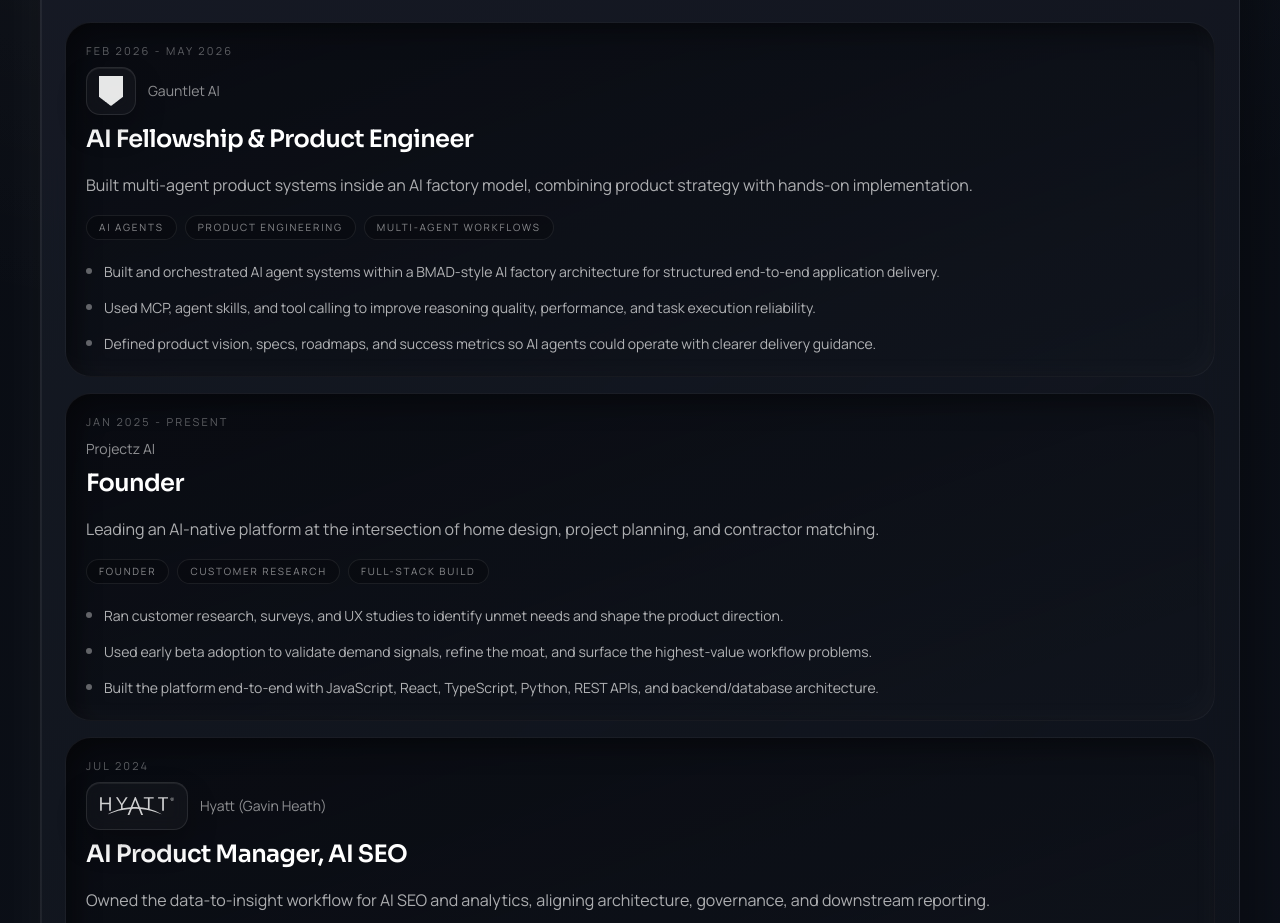
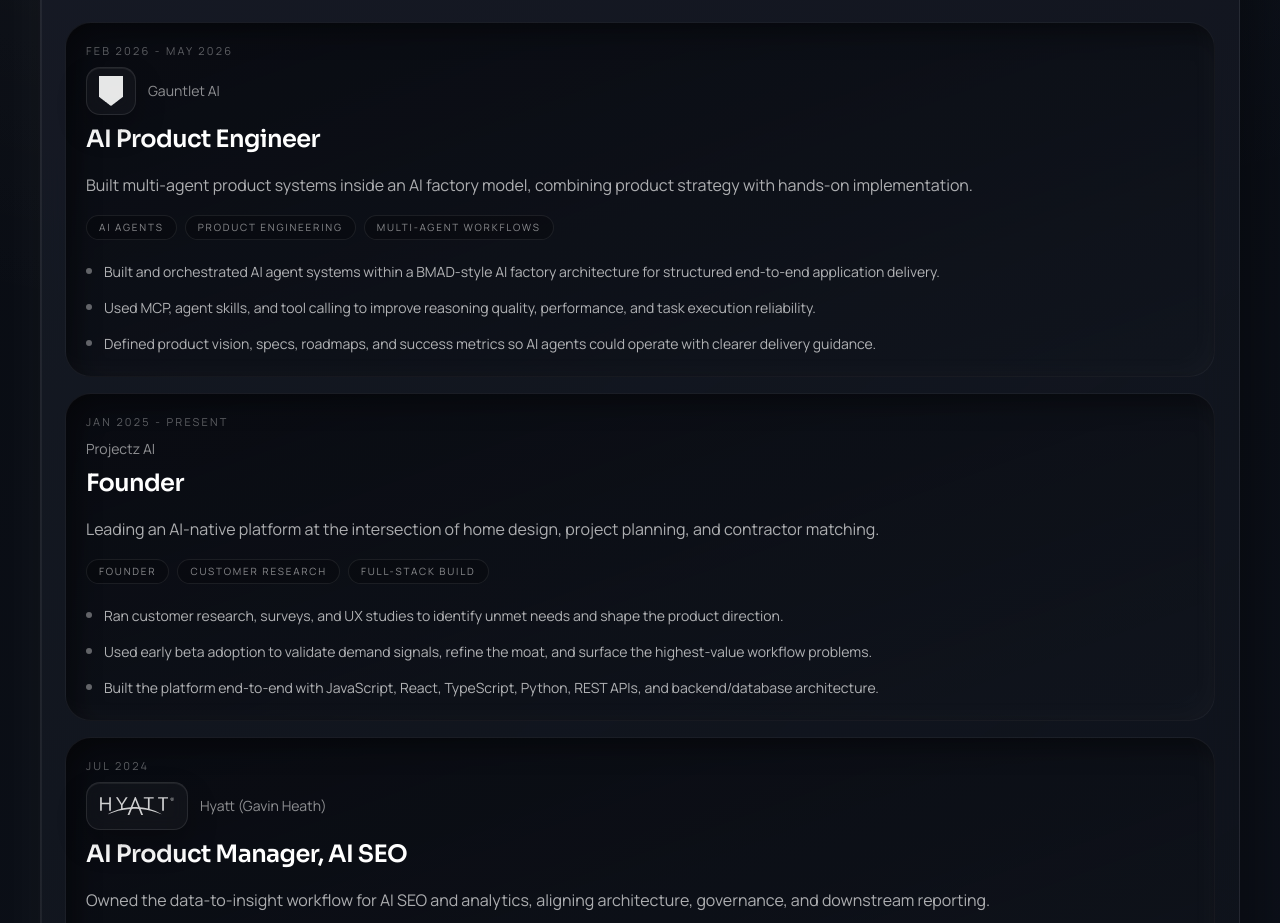
Before and after one commit to StefanoCaruso456/portfolio, a Next.js app: page / in a window 1280 px wide. Shown: the part 1840-2763 px from the top of the page. Built offline with nearby package versions, Linux system fonts and the light colour scheme.

Commit message:
Update Gauntlet AI role title

```diff
--- a/data/resume.ts
+++ b/data/resume.ts
@@ -31,7 +31,7 @@
 export const resumeRoles: ResumeRole[] = [
   {
     company: "Gauntlet AI",
-    title: "AI Fellowship & Product Engineer",
+    title: "AI Product Engineer",
     period: "Feb 2026 - May 2026",
     context:
       "Built multi-agent product systems inside an AI factory model, combining product strategy with hands-on implementation.",
```
